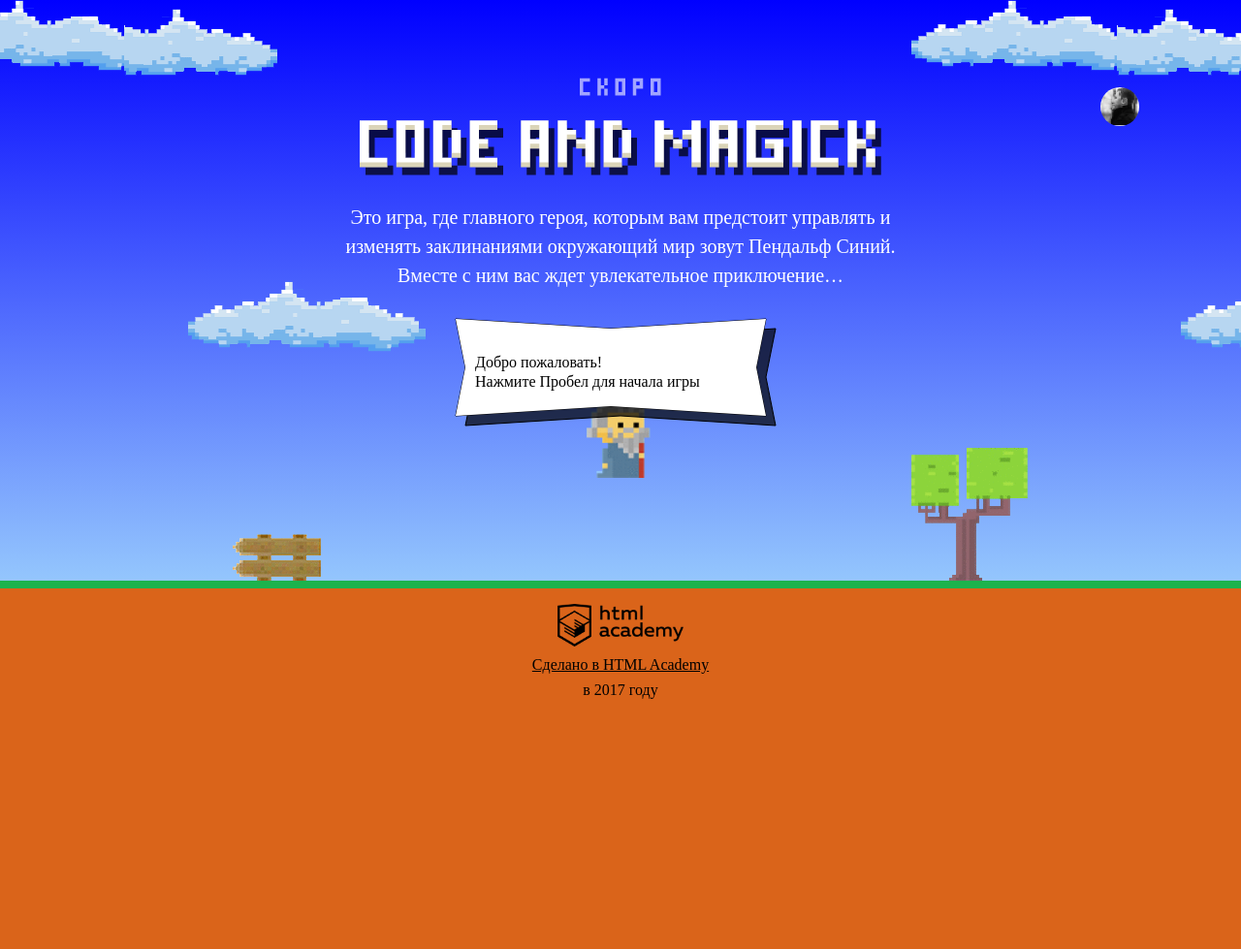
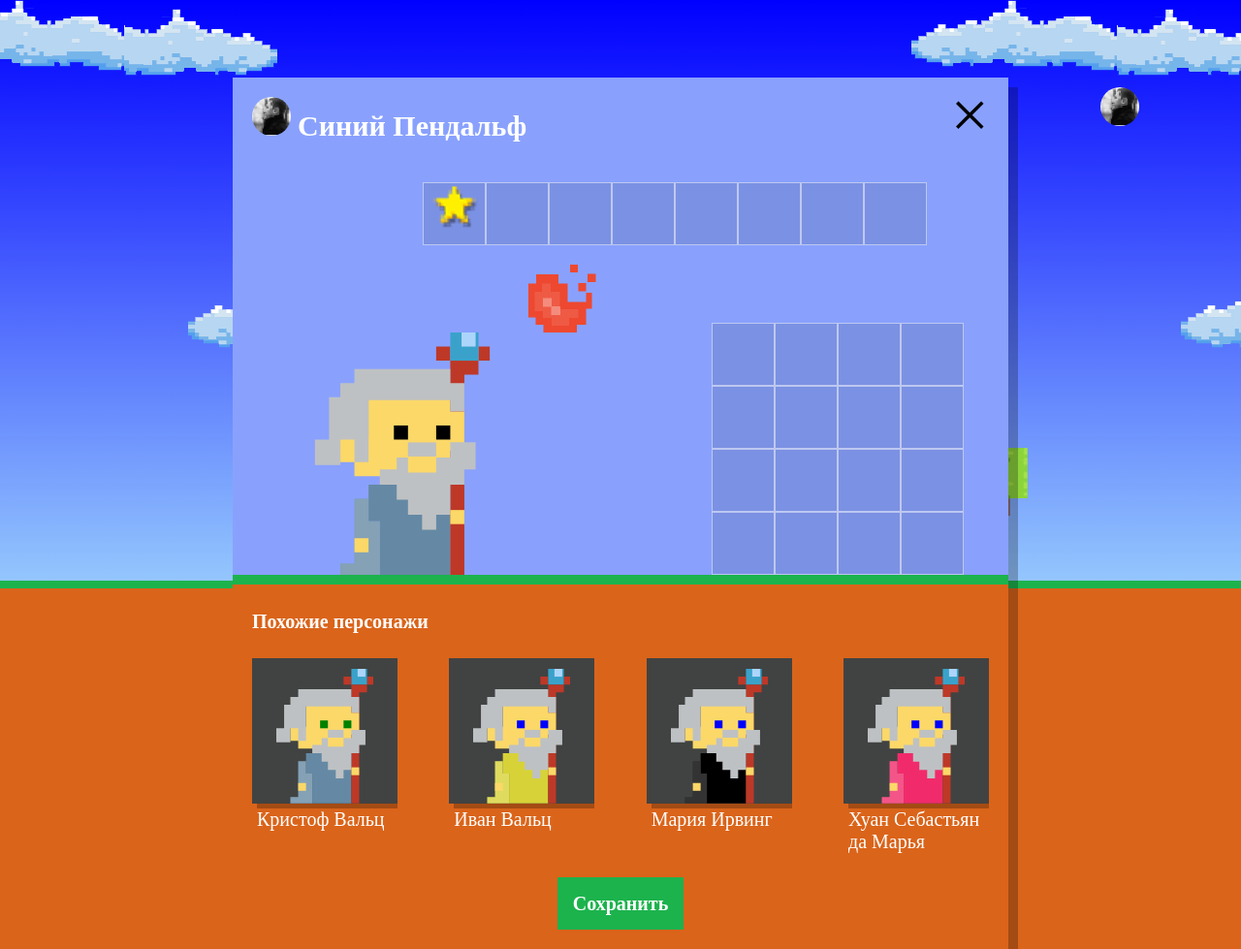
Before and after one commit to Deim-Sha/782031-code-and-magick-17, a website: page index.html in a window 1280 px wide. Shown: the whole page at 97% size. Before the commit the page ends 800 px from the top, so only its background shows below. Drawn offline with Linux system fonts and the light colour scheme; a web font is replaced by a local one.

Commit message:
добавляет похожих волшебников

```diff
--- a/index.html
+++ b/index.html
@@ -204,6 +204,7 @@
   };
 </script>
 
+<script src="js/setup.js"></script>
 <script src="js/stat.js"></script>
 <script src="js/game.js"></script>
 
--- /dev/null
+++ b/js/setup.js
@@ -0,0 +1,50 @@
+'use strict';
+
+var userDialog = document.querySelector('.setup');
+userDialog.classList.remove('hidden');
+
+var similarListElement = document.querySelector('.setup-similar-list');
+var similarWizardTemplate = document.querySelector('#similar-wizard-template')
+    .content
+    .querySelector('.setup-similar-item');
+
+var WIZARD_NAMES = ['Иван', 'Хуан Себастьян', 'Мария', 'Кристоф', 'Виктор', 'Юлия', 'Люпита', 'Вашингтон'];
+var WIZARD_SURNAMES = ['да Марья', 'Верон', 'Мирабелла', 'Вальц', 'Онопко', 'Топольницкая', 'Нионго', 'Ирвинг'];
+var WIZARD_COAT_COLOR = ['rgb(101, 137, 164)', 'rgb(241, 43, 107)', 'rgb(146, 100, 161)', 'rgb(56, 159, 117)', 'rgb(215, 210, 55)', 'rgb(0, 0, 0)'];
+var WIZARD_EYES_COLOR = ['black', 'red', 'blue', 'yellow', 'green'];
+var WIZARDS_NUMBER = 4;
+var wizards = [];
+
+var getRandomElement = function (arr) {
+  return arr[Math.floor(Math.random() * arr.length)];
+};
+
+var createWizard = function () {
+  return {
+    name: getRandomElement(WIZARD_NAMES) + ' ' + getRandomElement(WIZARD_SURNAMES),
+    coatColor: getRandomElement(WIZARD_COAT_COLOR),
+    eyesColor: getRandomElement(WIZARD_EYES_COLOR)
+  };
+};
+
+for (var i = 0; i < WIZARDS_NUMBER; i++) {
+  wizards.push(createWizard());
+}
+
+var renderWizard = function (wizard) {
+  var wizardElement = similarWizardTemplate.cloneNode(true);
+
+  wizardElement.querySelector('.setup-similar-label').textContent = wizard.name;
+  wizardElement.querySelector('.wizard-coat').style.fill = wizard.coatColor;
+  wizardElement.querySelector('.wizard-eyes').style.fill = wizard.eyesColor;
+
+  return wizardElement;
+};
+
+var fragment = document.createDocumentFragment();
+for (var j = 0; j < WIZARDS_NUMBER; j++) {
+  fragment.appendChild(renderWizard(wizards[j]));
+}
+similarListElement.appendChild(fragment);
+
+userDialog.querySelector('.setup-similar').classList.remove('hidden');
```
